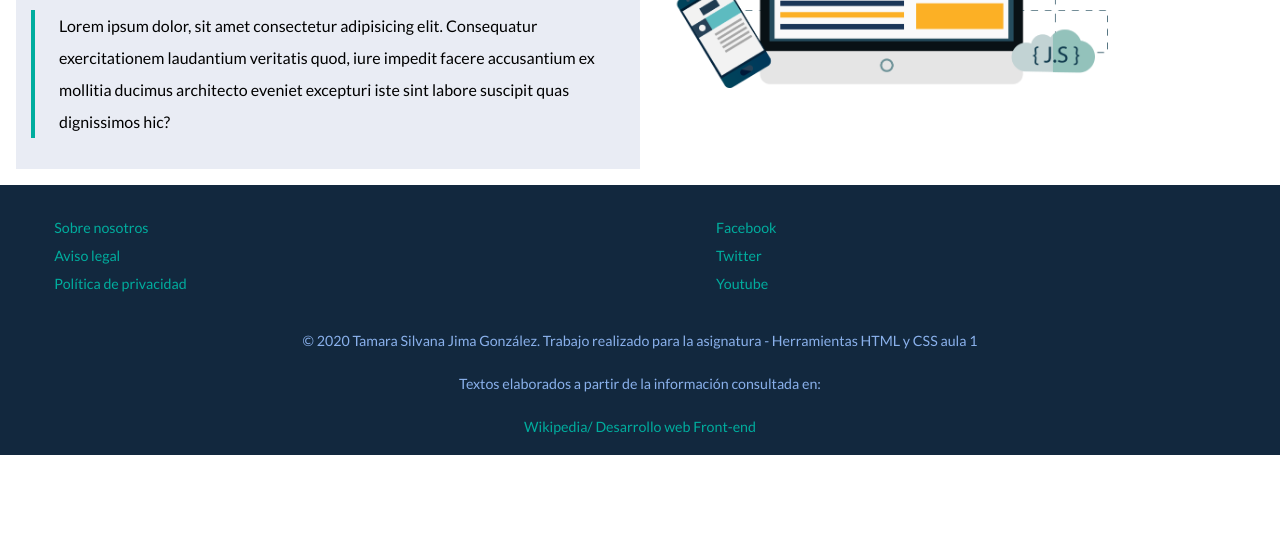
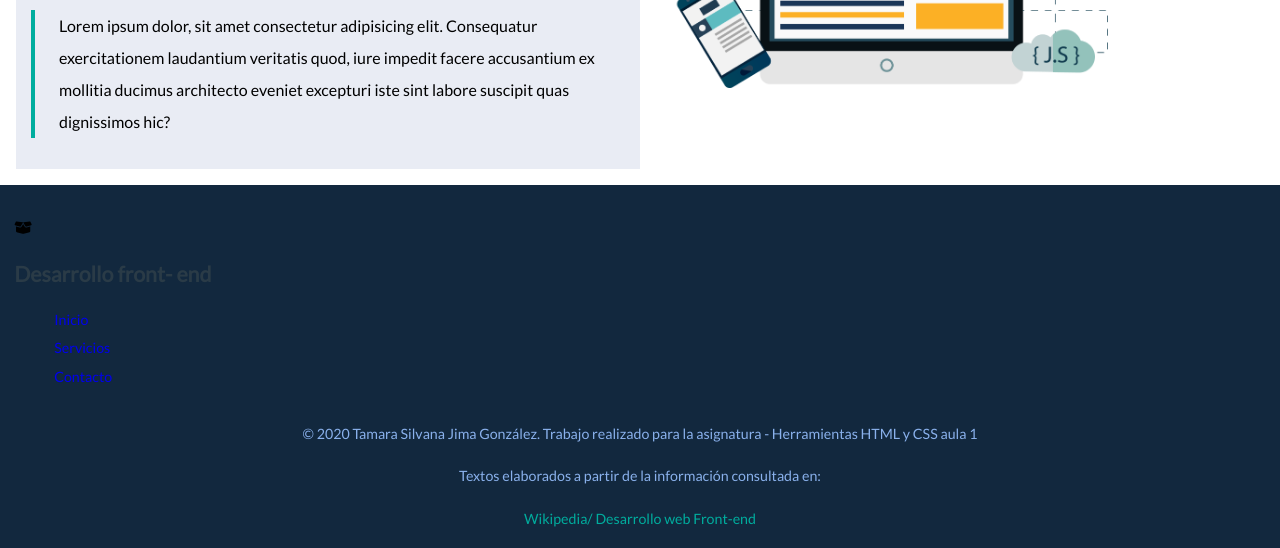
Before and after one commit to aramatj/Pec1.1_herramientas-html, a website built with Parcel: page Lenguajes del Front-end.html in a window 1280 px wide. Shown: the part 639-1187 px from the top of the page. Before the commit the page ends 1094 px from the top, so only its background shows below. Built offline with nearby package versions, Linux system fonts and the light colour scheme.

Commit message:
Update Lenguajes del Front-end.html

```diff
--- a/Lenguajes del Front-end.html
+++ b/Lenguajes del Front-end.html
@@ -4,8 +4,9 @@
     <meta charset="UTF-8">
     <meta name="viewport" content="width=device-width, initial-scale=1.0">
     <link href='http://fonts.googleapis.com/css?family=Lato&subset=latin,latin-ext' rel='stylesheet' type='text/css'>
+    <script src="https://kit.fontawesome.com/95b07c22d3.js" crossorigin="anonymous"></script>
     <link rel="stylesheet" href="css/estilos.css">
-    <title>Lenguajes del Front-end</title>
+    <title>Lenguajes-del-Front-end</title>
 </head>
 <body>
 
@@ -46,24 +47,19 @@
     </section>
 
     <footer class="pie-pag">
-        <div class="bloque_uno">
-            <ul>
-                <li><a href="">Sobre nosotros </a></li>
-                <li><a href="">Aviso legal </a></li>
-                <li><a href=""> Política de privacidad  </a></li>
+        <div class="contenedorPie" id="contenedorPie">
+            <p class="btn_abrir_footer" id="btn_abrir_footer">
+                <i class="fas fa-box-open"></i>
+            </p>
+            <h2 class="tituloFooter">Desarrollo front- end</h2>
+            <nav class="elementos_navFooter">
+                <ul>
+                    <li><a href="#">Inicio</a></li>
+                    <li><a href="#">Servicios</a></li>
+                    <li><a href="#">Contacto</a></li>
 
-            </ul>
-
-
-        </div>
-        <div class="bloque_dos">
-            <ul>
-                <li><a href="">Facebook</a></li>
-                <li><a href="">Twitter </a></li>
-                <li><a href="">Youtube</a></li>
-
-            </ul>
-
+                </ul>
+            </nav>
 
         </div>
 
@@ -76,9 +72,14 @@
 
     </footer>
 
+    <script src="./index.js"></script>
 
-
-    <script src="./index.js"></script>
+    <script>
+        const menu = document.getElementById('btn_abrir_footer');
+        menu.addEventListener("click", () => {
+            document.getElementById('contenedorPie').classList.toggle('active');
+        });
+    </script>
 
 </body>
 </html>
```
